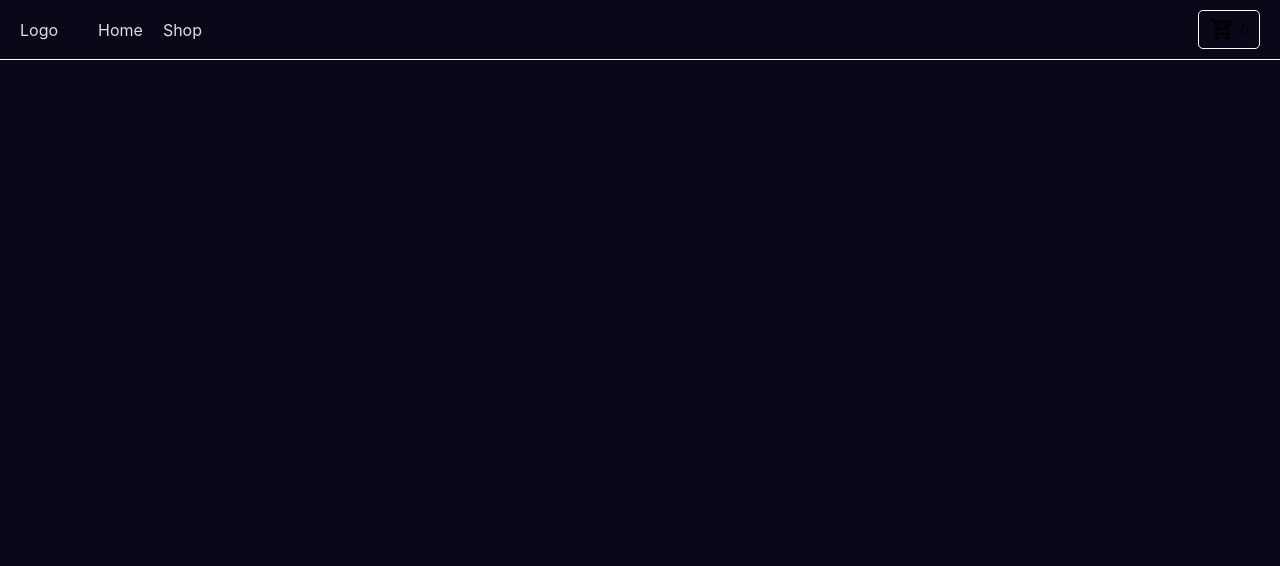
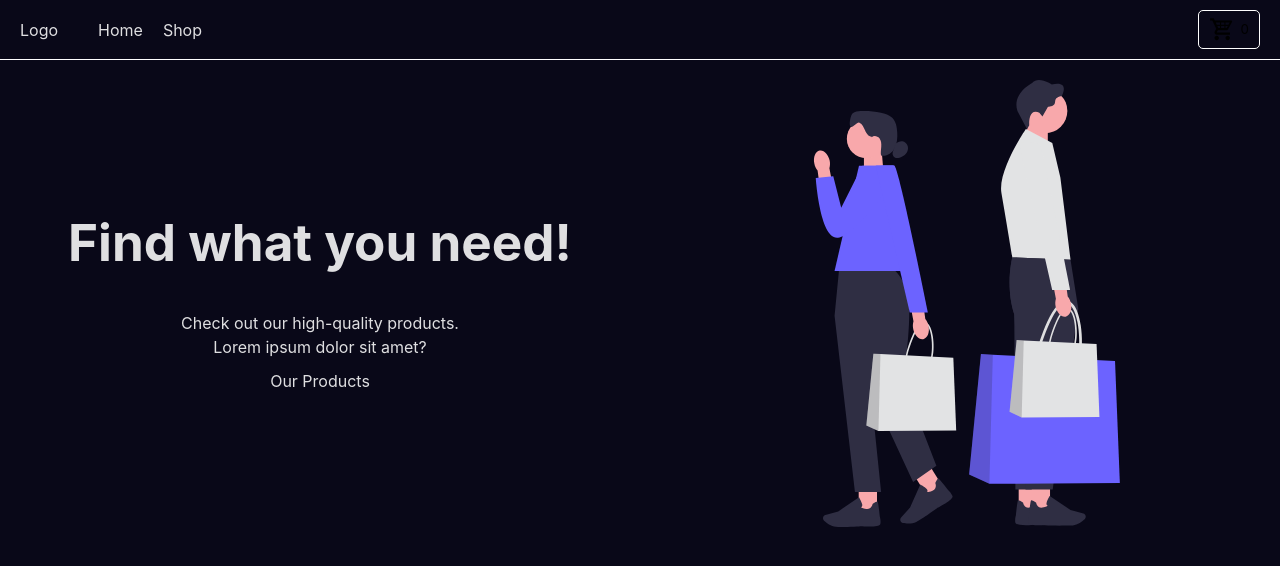
Before and after one commit to mateusznurzynski/shopping-cart, a React (Vite) app: page / in a window 1280 px wide. Shown: the top 566 px of the page. Built offline with nearby package versions, Linux system fonts and the light colour scheme.

Commit message:
feat: Add MainPage component

```diff
--- /dev/null
+++ b/src/components/MainPage/MainPage.jsx
@@ -0,0 +1,21 @@
+import ShoppingImage from '../../assets/shopping.svg'
+import style from './MainPage.module.css'
+import { Link } from 'react-router-dom'
+
+function MainPage() {
+  return (
+    <div className={style.mainPage}>
+      <section className={style.mainPageText}>
+        <h1>Find what you need!</h1>
+        <p>
+          Check out our high-quality products. <br /> Lorem ipsum dolor sit
+          amet?
+        </p>
+        <Link to={'/shop'}>Our Products</Link>
+      </section>
+      <img className={style.mainPageImage} src={ShoppingImage}></img>
+    </div>
+  )
+}
+
+export default MainPage
--- /dev/null
+++ b/src/components/MainPage/MainPage.module.css
@@ -0,0 +1,24 @@
+.mainPage {
+  display: flex;
+  justify-content: center;
+  align-items: center;
+  margin-top: 20px;
+}
+
+.mainPageImage {
+  width: 50%;
+}
+
+.mainPageText {
+  display: flex;
+  flex-direction: column;
+  justify-content: center;
+  align-items: center;
+  text-align: center;
+  gap: 10px;
+  width: 100%;
+}
+
+.mainPageText h1 {
+  margin-bottom: 30px;
+}
--- a/src/components/Router/Router.jsx
+++ b/src/components/Router/Router.jsx
@@ -1,4 +1,5 @@
 import PageWrapper from '../PageWrapper/PageWrapper'
+import MainPage from '../MainPage/MainPage'
 // import RouteRedirect from './RouteRedirect'
 
 import { createBrowserRouter, RouterProvider } from 'react-router-dom'
@@ -8,7 +9,12 @@ function Router() {
     {
       path: '/',
       element: <PageWrapper />,
-      children: [],
+      children: [
+        {
+          index: true,
+          element: <MainPage />,
+        },
+      ],
     },
   ])
 
```
Also changed, not shown: src/assets/shopping.svg (added).
